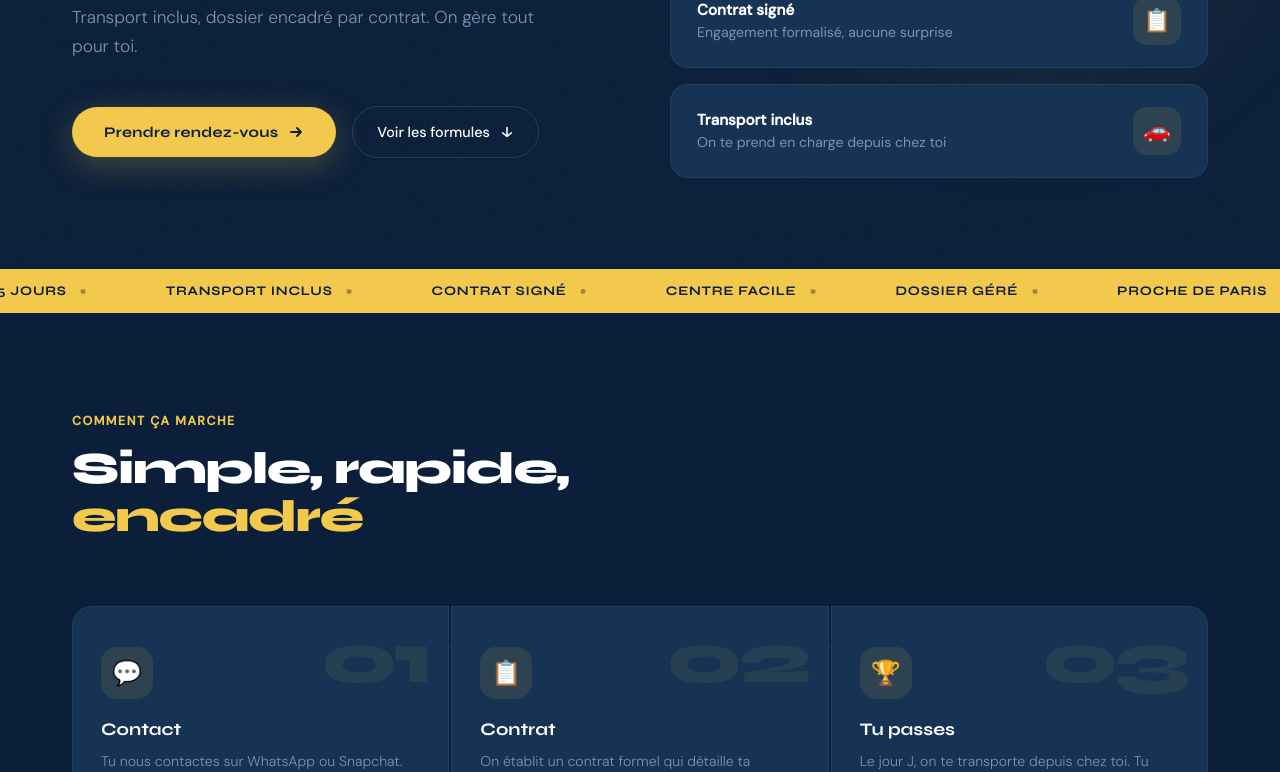
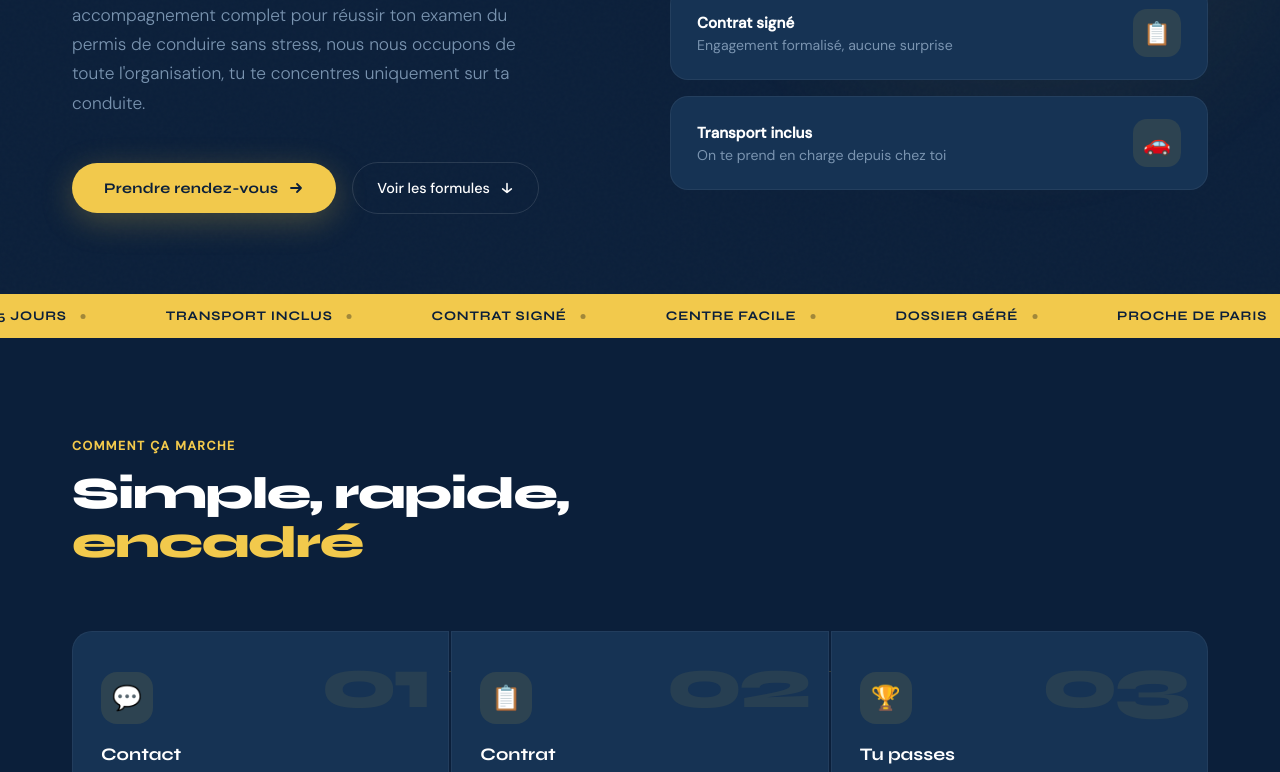
Before and after one commit to maigamohomed2007-coder/No.slepp9, a plain HTML site: page index.html in a window 1280 px wide. Shown: the part 531-1303 px from the top of the page. Drawn offline with Linux system fonts and the light colour scheme.

Commit message:
Update index.html

```diff
--- a/index.html
+++ b/index.html
@@ -1116,7 +1116,7 @@ footer {
       <em>moins de 15 jours</em>
     </h1>
     <p class="hero-sub">
-      Transport inclus, dossier encadré par contrat. On gère tout pour toi.
+      Passe ton permis en toute sérénité, profite d'un accompagnement complet pour réussir ton examen du permis de conduire sans stress, nous nous occupons de toute l'organisation, tu te concentres uniquement sur ta conduite.
     </p>
     <div class="hero-actions">
       <a href="https://wa.me/33767610952" class="btn-primary" target="_blank">
```
